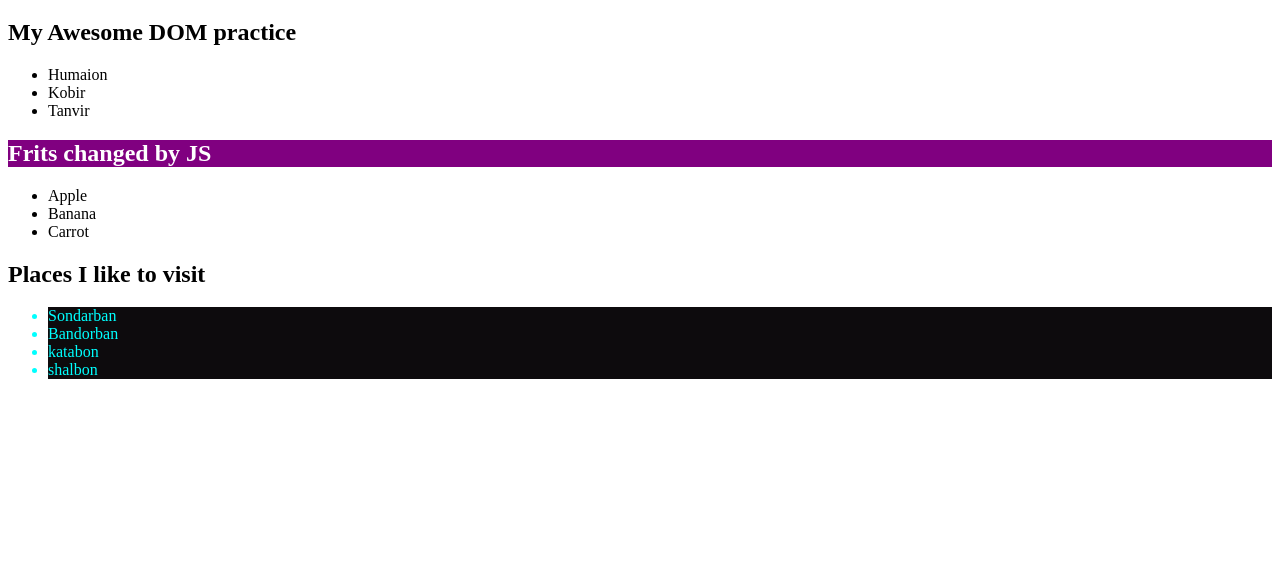
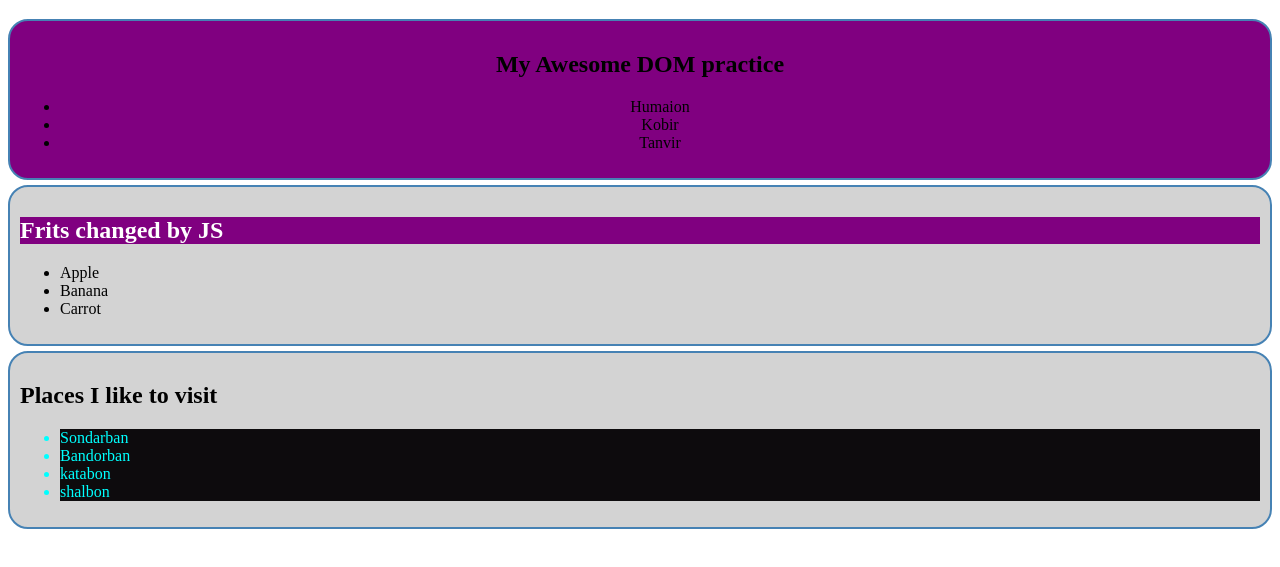
Before and after one commit to HumaionKobir1/tour-of-dom, a plain HTML site: page index.html in a window 1280 px wide. Shown: the part 61-628 px from the top of the page. Drawn offline with Linux system fonts and the light colour scheme.

Commit message:
styling dom properties, add and remove css class using JS

```diff
--- a/index.html
+++ b/index.html
@@ -12,8 +12,8 @@
         <h1>Welcome to my DOM</h1>
     </header>
     <main>
-        <section>
-            <h1>My Awesome DOM practice</h1>
+        <section id="name-container" class="large-text">
+            <h1 class="">My Awesome DOM practice</h1>
             <ul>
                 <li>Humaion</li>
                 <li>Kobir</li>
@@ -43,5 +43,6 @@
 
     <!-- script file -->
     <script src="dom.js"></script>
+    <script src="styleInJs.js"></script>
 </body>
 </html>
--- a/style.css
+++ b/style.css
@@ -3,3 +3,12 @@
     color: aqua;
     background-color: rgb(13, 11, 13);
 }
+.purple-bg{
+    background-color: purple !important;
+}
+.large-text{
+    font-size: large;
+}
+.text-center{
+    text-align: center;
+}
--- /dev/null
+++ b/styleInJs.js
@@ -0,0 +1,15 @@
+const sections = document.querySelectorAll('section');
+// console.log(sections);
+for (const section of sections){
+    section.style.border = "2px solid steelblue";
+    section.style.marginBottom = '5px';
+    section.style.borderRadius = '20px';
+    section.style.padding = '10px';
+    section.style.backgroundColor = 'lightgray';
+}
+
+const nameContainer = document.getElementById('name-container');
+// nameContainer.style.backgroundColor = 'gray';
+nameContainer.classList.add('purple-bg');
+nameContainer.classList.add('text-center');
+nameContainer.classList.remove('large-text');
```
